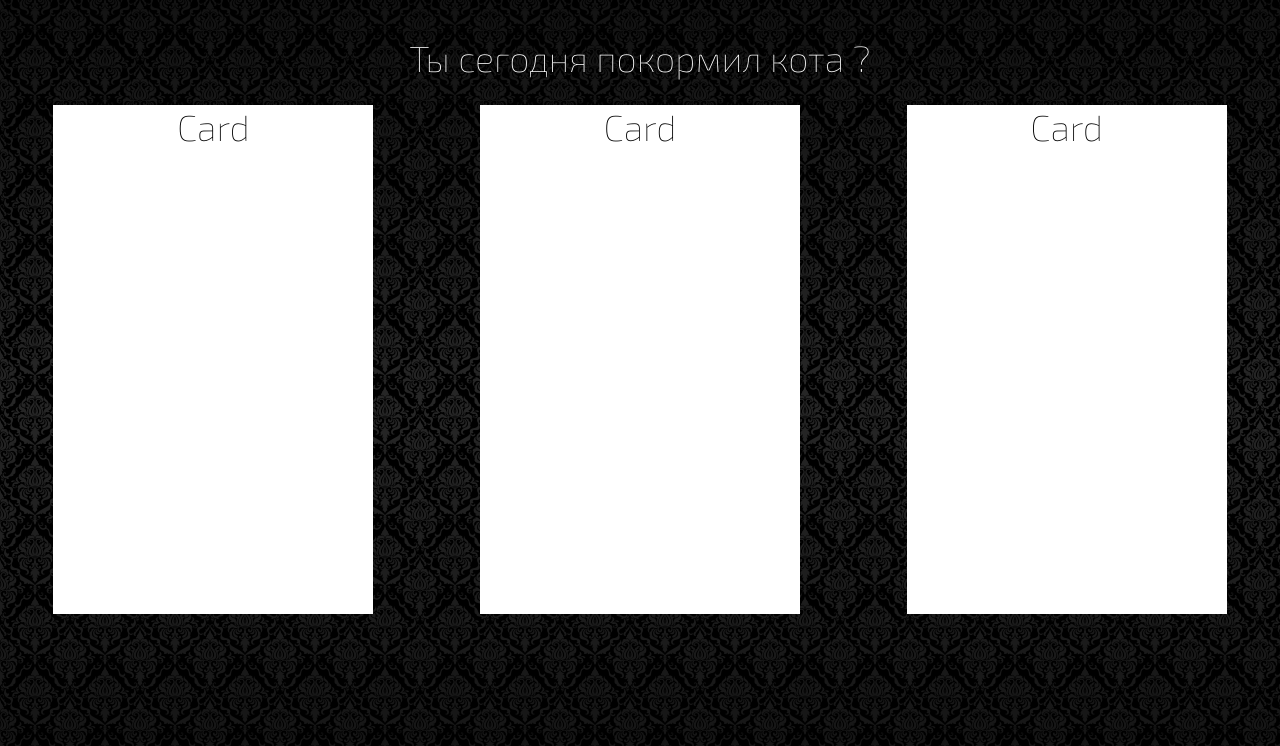
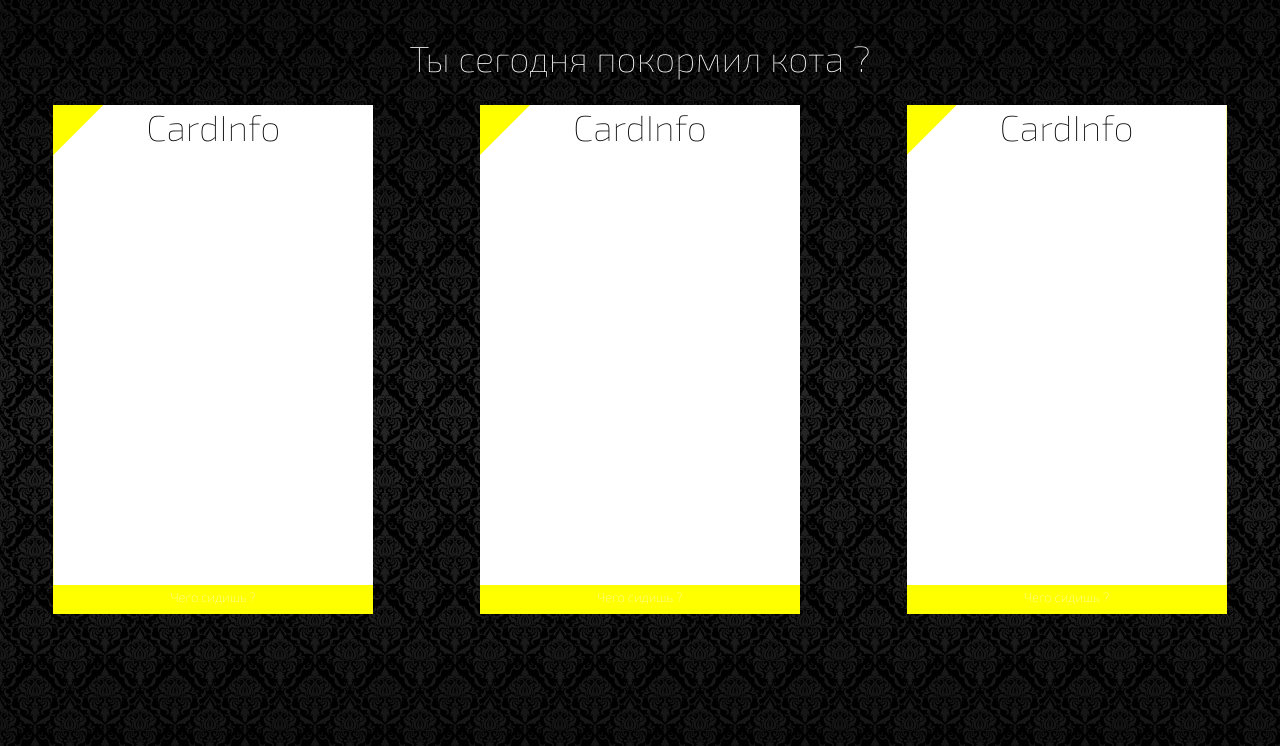
Before and after one commit to leshden/test-cats, a React (Create React App) app: page / in a window 1280 px wide. Shown: the top 746 px of the page. Built offline with nearby package versions, Linux system fonts and the light colour scheme.

Commit message:
card polygon

```diff
--- /dev/null
+++ b/src/components/card-back/CardBack.js
@@ -0,0 +1,11 @@
+import {CardBackContainer} from './CardBackStyled';
+
+const CardBack = () => {
+    return (
+      <CardBackContainer>
+        CardInfo
+      </CardBackContainer>
+    );
+}
+
+export default CardBack;
--- /dev/null
+++ b/src/components/card-back/CardBackStyled.js
@@ -0,0 +1,8 @@
+import styled from 'styled-components';
+
+export const CardBackContainer = styled.div`
+  width: 320px;
+  height: 480px;
+  background: white;
+  clip-path: polygon(50px 0px, 320px 0px, 320px 480px, 0px 480px, 0px 50px);
+`;
--- /dev/null
+++ b/src/components/card-footer/CardFooter.js
@@ -0,0 +1,11 @@
+import {CardFooterContainer} from './CardFooterStyled';
+
+const CardFooter = () => {
+  return (
+    <CardFooterContainer>
+      Чего сидишь ?
+    </CardFooterContainer>
+  );
+}
+
+export default CardFooter;
--- /dev/null
+++ b/src/components/card-footer/CardFooterStyled.js
@@ -0,0 +1,14 @@
+import styled from 'styled-components';
+
+export const CardFooterContainer = styled.div`
+
+  font-style: normal;
+  font-weight: 400;
+  font-size: 13px;
+  line-height: 15px;
+
+  text-align: center;
+
+  color: #FFFFFF;
+  margin-top: 5px;
+`;
--- a/src/components/card/Card.js
+++ b/src/components/card/Card.js
@@ -1,9 +1,12 @@
 import {CardContainer} from './CardStyled';
+import CardBack from '../card-back/CardBack';
+import CardFooter from '../card-footer/CardFooter';
 
 const Card = () => {
   return (
     <CardContainer>
-      Card
+      <CardBack />
+      <CardFooter />
     </CardContainer>
   );
 }
--- a/src/components/card/CardStyled.js
+++ b/src/components/card/CardStyled.js
@@ -4,7 +4,7 @@ export const CardContainer = styled.div`
   width: 320px;
   height: 509px;
 
-  background: white;
+  background: yellow;
   text-align: center;
 
   margin: 25px 40px;
```
